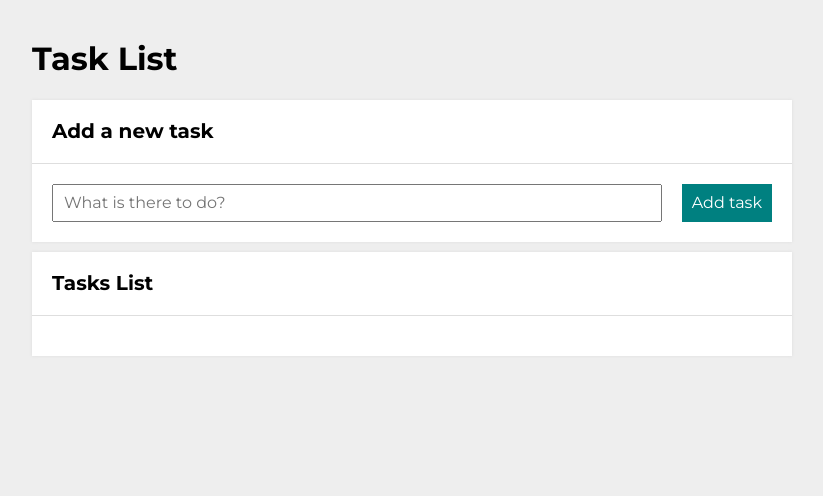
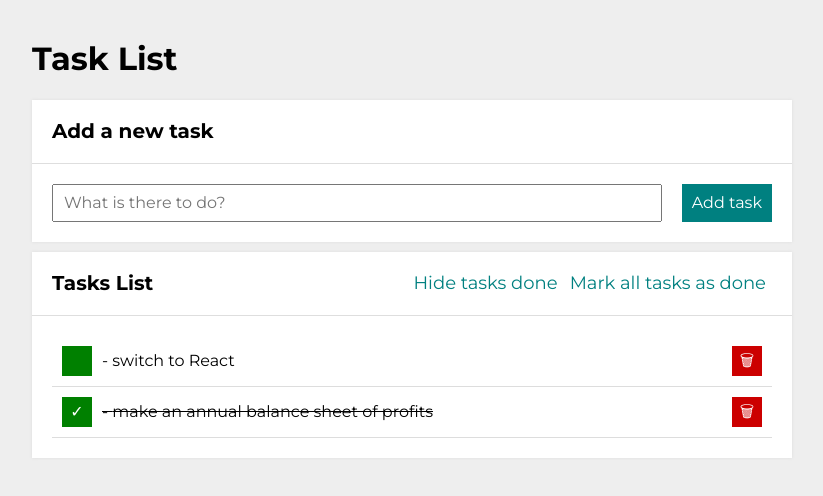
Before and after one commit to TomaszBrylski/ToDo-List-react, a React (Create React App) app: page / in a window 1280 px wide. Shown: the top 496 px of the page, without its empty margins (228-1051 px from the left). Built offline with nearby package versions, Linux system fonts and the light colour scheme.

Commit message:
Added sample tasks to the task list

```diff
--- a/src/App.js
+++ b/src/App.js
@@ -8,9 +8,16 @@ import Container from "./Container";
 
 function App() {
   const [hideDone, setHideDone] = useState(false);
+  const tasksFromStorage = localStorage.getItem("tasks")
 
   const [tasks, setTasks] = useState(
-    JSON.parse(localStorage.getItem("tasks")) || []
+    tasksFromStorage
+      ? JSON.parse(tasksFromStorage)
+      :
+      [
+        { content: "switch to React", done: false },
+        { content: "make an annual balance sheet of profits", done: true },
+      ]
   );
 
   const setLocal = () => {
```
